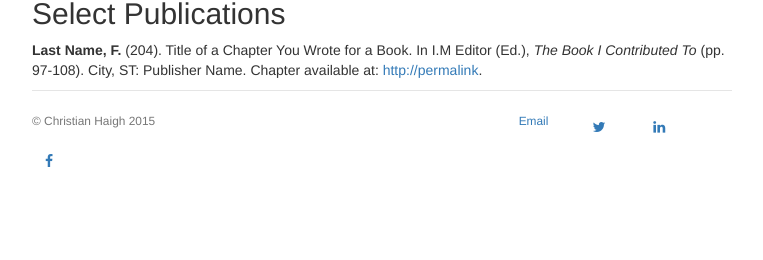
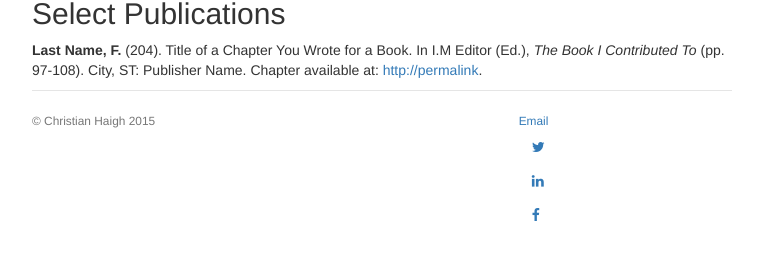
Before and after one commit to christianhaigh/christianhaigh.github.io, a Jekyll site: the page built from cv/index.html, in a window 1280 px wide. Shown: the part 389-649 px from the top of the page, without its empty margins (258-1021 px from the left). Built offline with Jekyll 4.4.1, drawn with Linux system fonts in a browser that asks for light colours.

Commit message:
Update default.html

```diff
--- a/_layouts/default.html
+++ b/_layouts/default.html
@@ -30,18 +30,12 @@
 	  	</div>
 	  	<div class="col-sm-1">
 	  		<a href="mailto:chaigh@college.harvard.edu"><small>Email</small></a>
-	  	</div>
-	  	<div class="col-sm-1">
 	  		<a class="btn btn-social-icon btn-twitter">
     				<i class="fa fa-twitter"></i>
   			</a>
-	  	</div>
-		<div class="col-sm-1">
 	  		<a class="btn btn-social-icon btn-linkedin">
     				<i class="fa fa-linkedin"></i>
   			</a>
-	  	</div>
-	  	<div class="col-sm-2">
 	  		<a class="btn btn-social-icon btn-facebook">
     				<i class="fa fa-facebook"></i>
   			</a>
```
